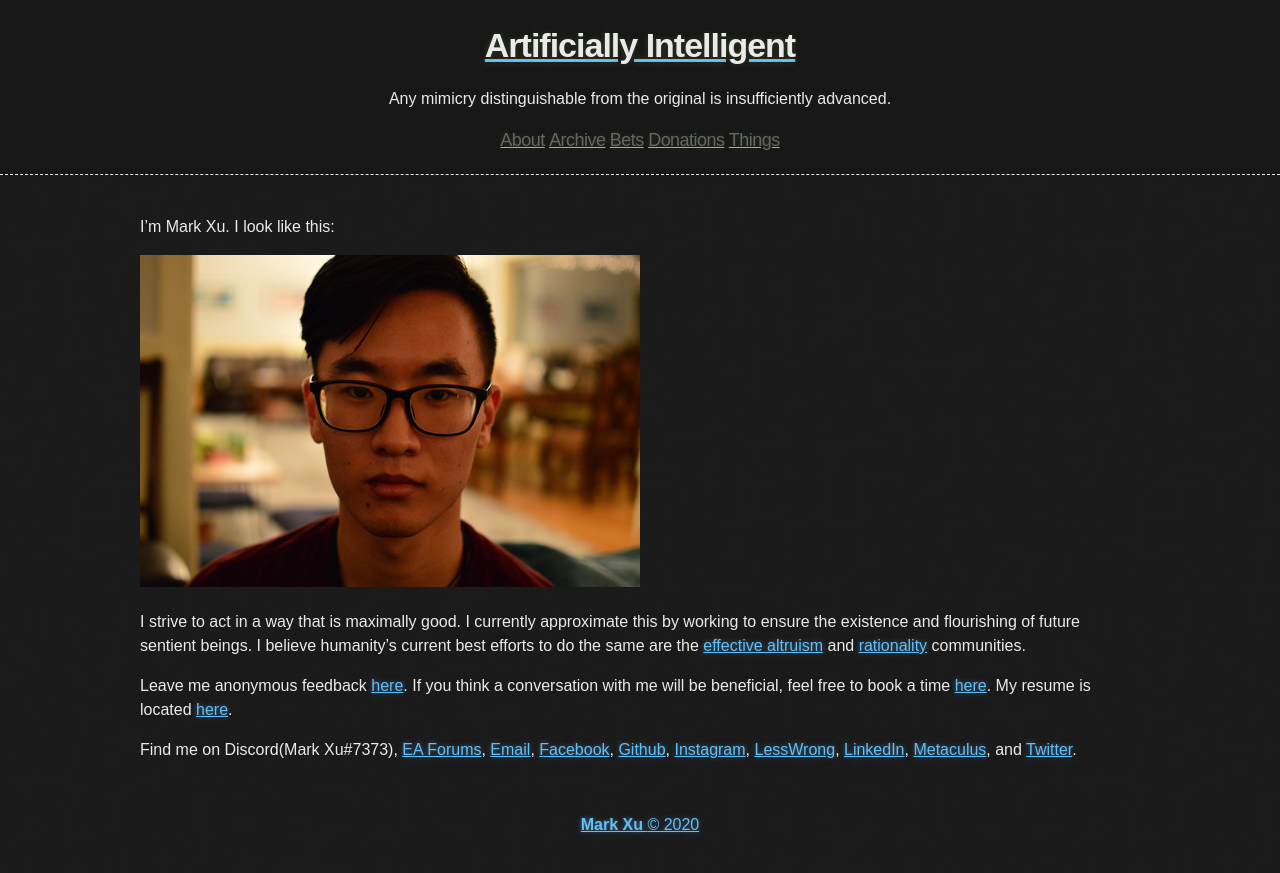
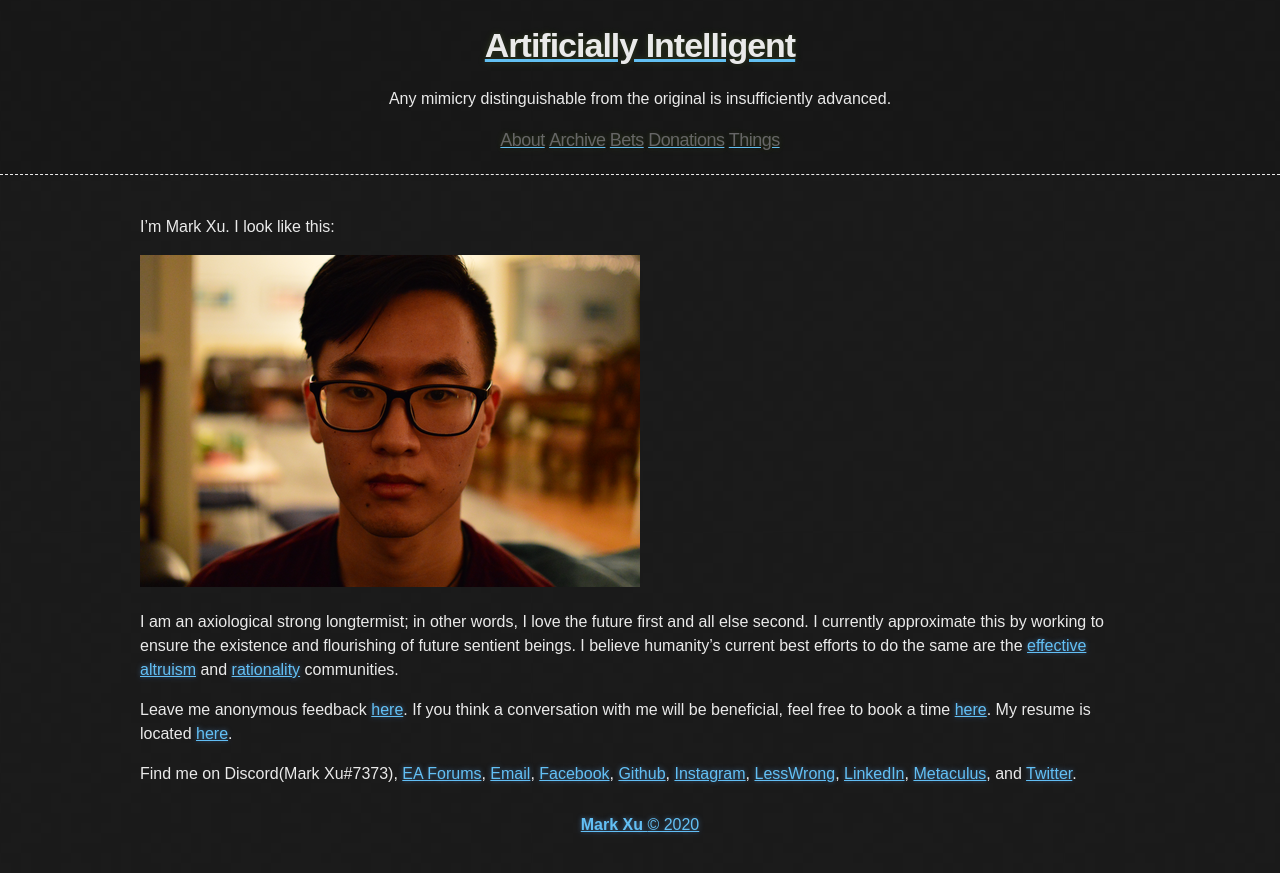
Before and after one commit to tocttou/hacker-blog, a Jekyll site: the page built from about.md, in a window 1280 px wide. Shown: the top 873 px of the page. Built offline with Jekyll 4.4.1, drawn with Linux system fonts in a browser that asks for light colours.

Commit message:
Update about.md

```diff
--- a/about.md
+++ b/about.md
@@ -7,7 +7,7 @@ I'm Mark Xu. I look like this:
 
 ![](/assets/profile_500.png)
 
-I strive to act in a way that is maximally good. I currently approximate this by working to ensure the existence and flourishing of future sentient beings. I believe humanity's current best efforts to do the same are the [effective altruism](https://www.effectivealtruism.org/articles/introduction-to-effective-altruism/) and [rationality](https://www.lesswrong.com/s/d922gAtBM8JNzkKKJ/p/xhQxJ7WSZZRkzNZJ8) communities.
+I am an axiological strong longtermist; in other words, I love the future first and all else second. I currently approximate this by working to ensure the existence and flourishing of future sentient beings. I believe humanity's current best efforts to do the same are the [effective altruism](https://www.effectivealtruism.org/articles/introduction-to-effective-altruism/) and [rationality](https://www.lesswrong.com/s/d922gAtBM8JNzkKKJ/p/xhQxJ7WSZZRkzNZJ8) communities.
 
 Leave me anonymous feedback [here](https://www.admonymous.co/mark). If you think a conversation with me will be beneficial, feel free to book a time [here](https://calendly.com/markxu). My resume is located [here](/downloads/resume.pdf).
 
```
